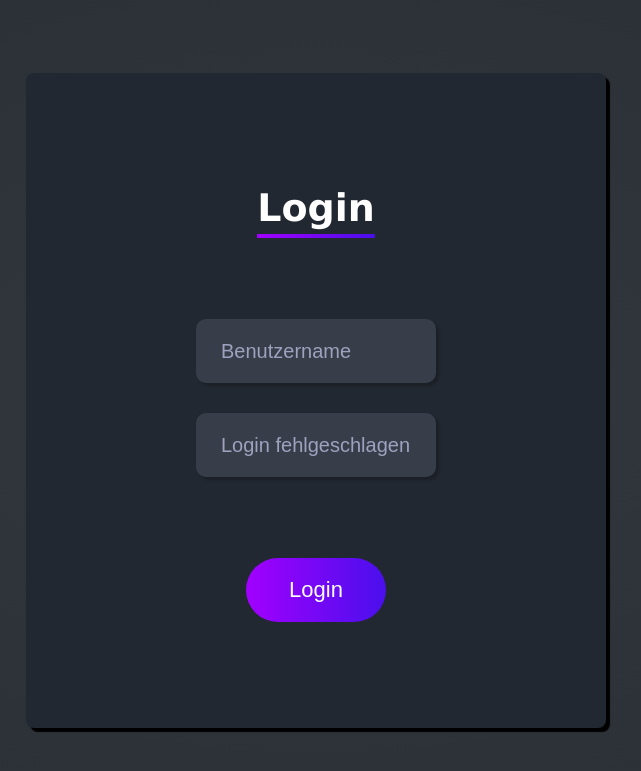
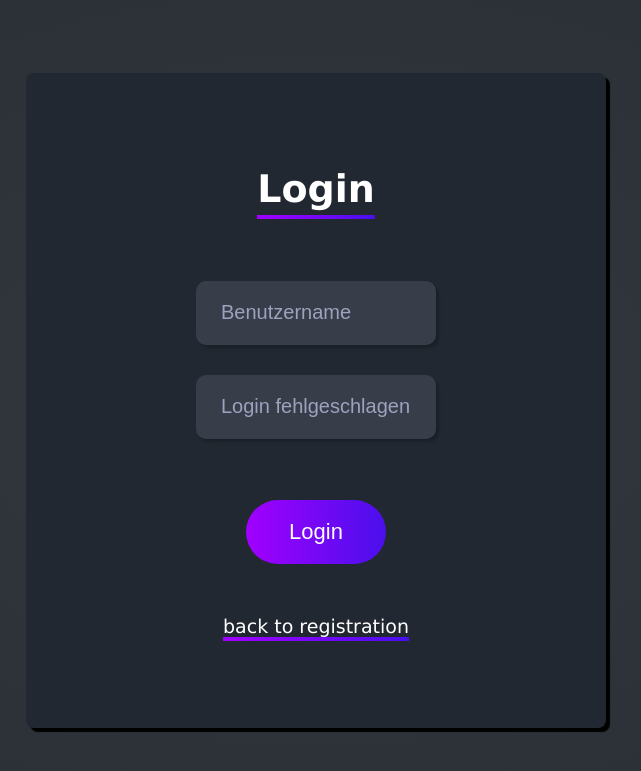
Before and after one commit to Rederik1104/timetable, a PHP site: page /login_failure.php in a window 1280 px wide. Shown: the top 771 px of the page, without its empty margins (324-965 px from the left). Run offline with PHP 8.4, Linux system fonts and the light colour scheme.

Commit message:
back button

```diff
--- a/login_failure.php
+++ b/login_failure.php
@@ -1,7 +1,7 @@
 <?php
-$dsn = "mysql:dbname=login;host=localhost";
-$username = "root";
-$password = "";
+$dsn = "mysql:dbname=erik;host=Content.goatserver.de";
+$username = "erik";
+$password = "erik.Goatserver";
 $con = new PDO($dsn, $username, $password);
 if (isset($_POST["submit"])){
     $username = $_POST["username"];
@@ -44,6 +44,19 @@ if (isset($_POST["submit"])){
             <input type="password" placeholder="Login fehlgeschlagen" name="password" autocomplete="off">
         </div>
         <button name="submit">Login</button>
+        <a href="index.php" style="
+            color:white;
+            font-family: Verdana, Geneva, Tahoma, sans-serif;
+            font-size: 19px;
+            background-image: linear-gradient(to right, rgb(162,0,255), rgb(74,15,236));
+            background-size: 100% 4px;
+            background-position: bottom;
+            background-repeat: no-repeat;
+            line-height: 30px;
+            text-decoration: none;
+            text-align:center;
+            align-items:center;
+        ">back to registration</a>
     </form>
 
 </body>
```
Also changed, not shown: index.php (+4 -4 lines), login.php (+13 -0 lines).
